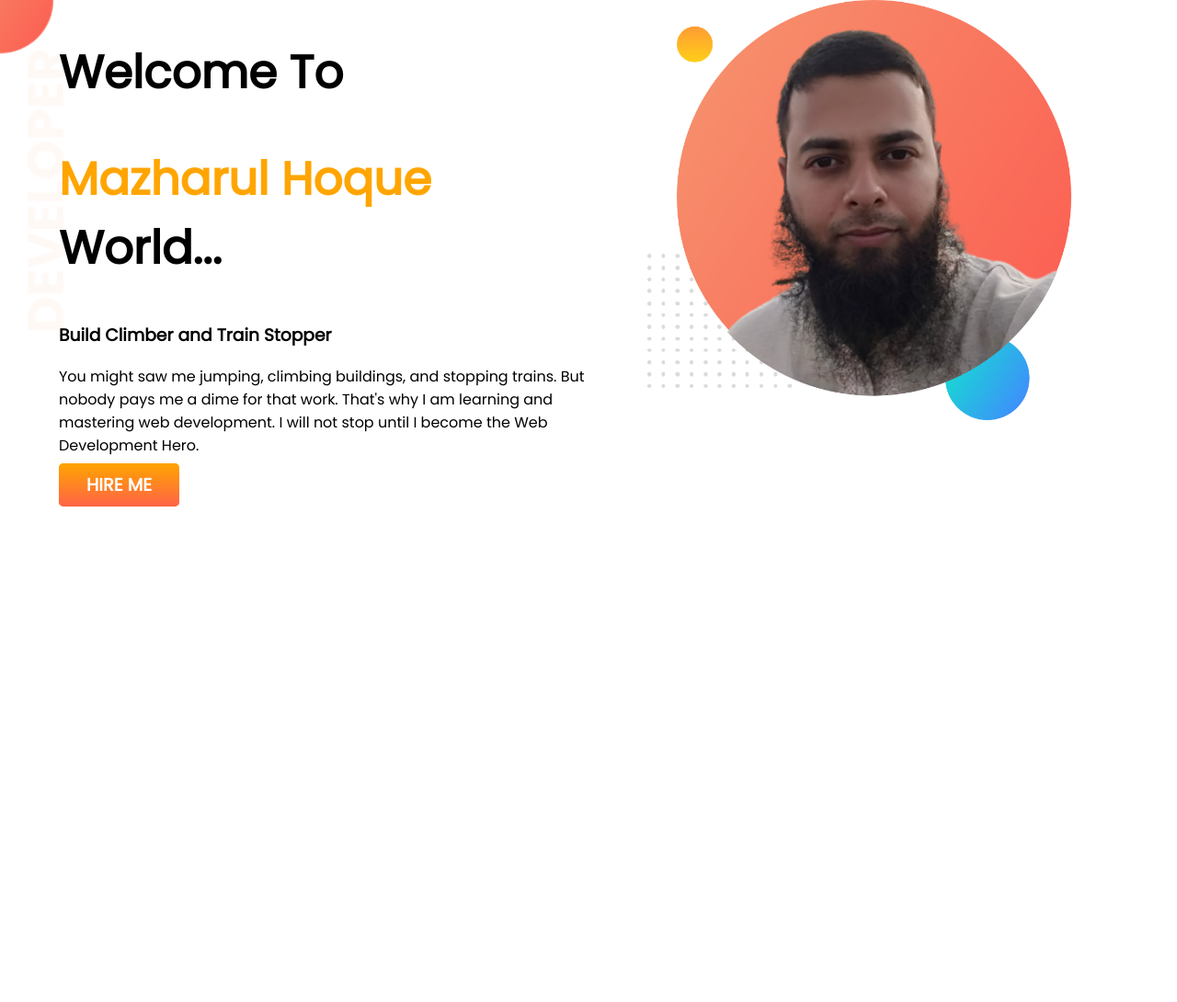
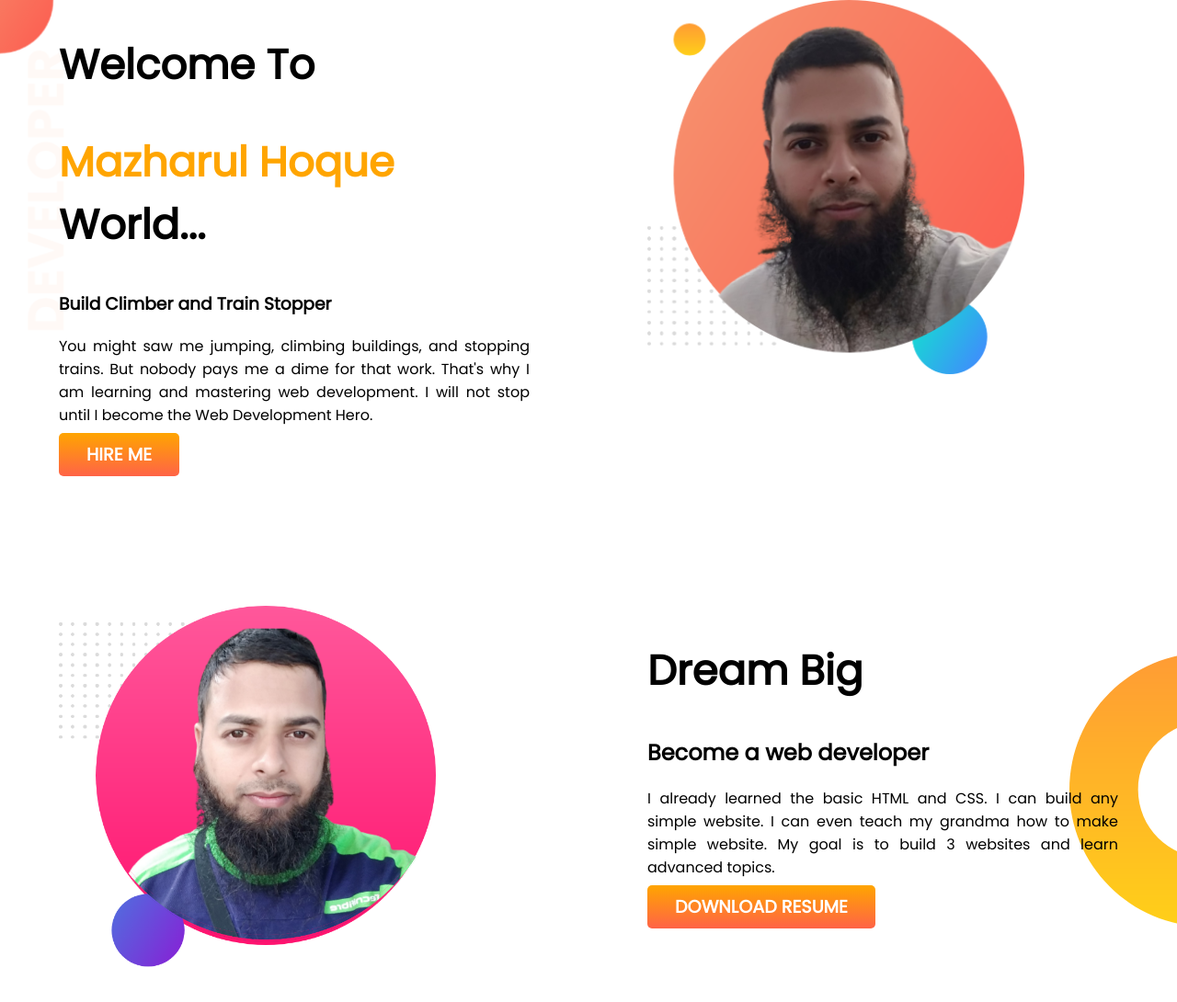
Before and after one commit to mazharul99/developer-portfolio, a plain HTML site: page index.html in a window 1280 px wide. Shown: the whole page at 92% size. Before the commit the page ends 800 px from the top, so only its background shows below. Drawn offline with Linux system fonts and the light colour scheme.

Commit message:
dream added

```diff
--- a/index.html
+++ b/index.html
@@ -27,8 +27,23 @@
         </div>
 
         <div class="half-width">
-            <img src="images/mazharul-bg1.png" alt="mazharul_bg">
+            <img src="images/mazharul-bg1.png" alt="mazharul_bg1">
         </div>
+    </section>
+
+    <section class="dream-big">
+        <div class="half-width">
+            <img src="images/mazharul-bg2.png" alt="mazharul_bg2">
+        </div>
+
+        <div class="half-width">
+            <h1>Dream Big</h1>
+            <h2>Become a web developer</h2>
+            <p>I already learned the basic HTML and CSS. I can build any simple website. I can even teach my grandma how
+                to make simple website. My goal is to build 3 websites and learn advanced topics.</p>
+            <a class="link-button" href="https://www.youtbe.com" target="_blank">DOWNLOAD RESUME</a>
+        </div>
+
     </section>
 </body>
 
--- a/style.css
+++ b/style.css
@@ -4,7 +4,7 @@ body{
 }
 
 h1{
-    font-size: 50px;
+    font-size: 45px;
 }
 .orange-color{
     color:orange;
@@ -12,11 +12,13 @@ h1{
 
 section{
     display:flex;
+    margin-bottom: 150px;
 }
 
 .half-width{
     width:50%;
     padding-left:5%;
+    padding-right:5%;
 
 }
 
@@ -30,7 +32,6 @@ section{
     color:white;
     font-weight:700;
     font-size:1.2em;
-    background-color: orange;
     padding: 10px 30px;
     border-radius: 5px;
 }
@@ -39,3 +40,13 @@ section{
     background-repeat: no-repeat;
 
 }
+p{
+    text-align: justify;
+}
+
+.dream-big{
+    background-image: url(images/dream-bg.png);
+    background-repeat: no-repeat;
+    background-position: right;
+
+}
```
